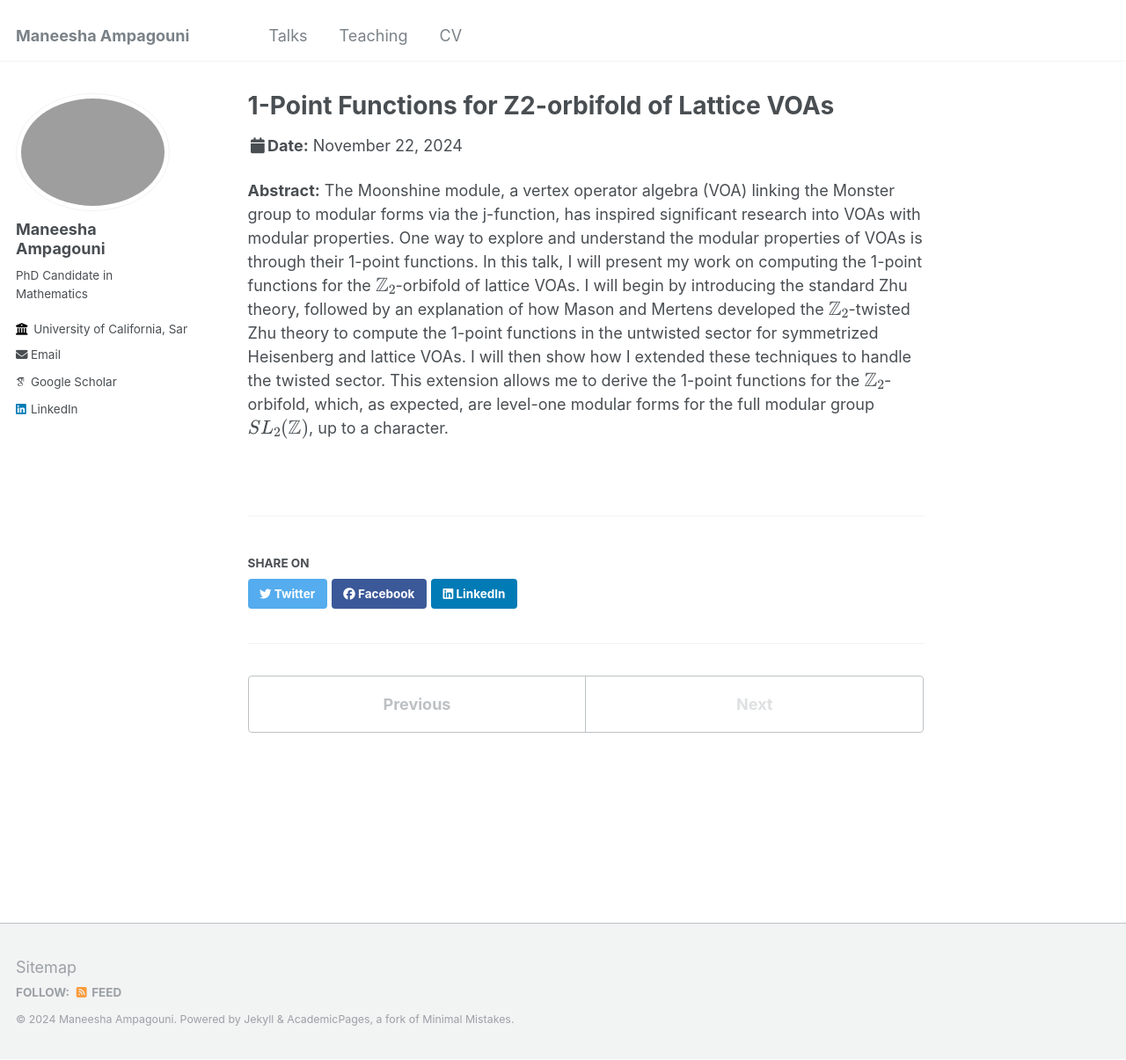
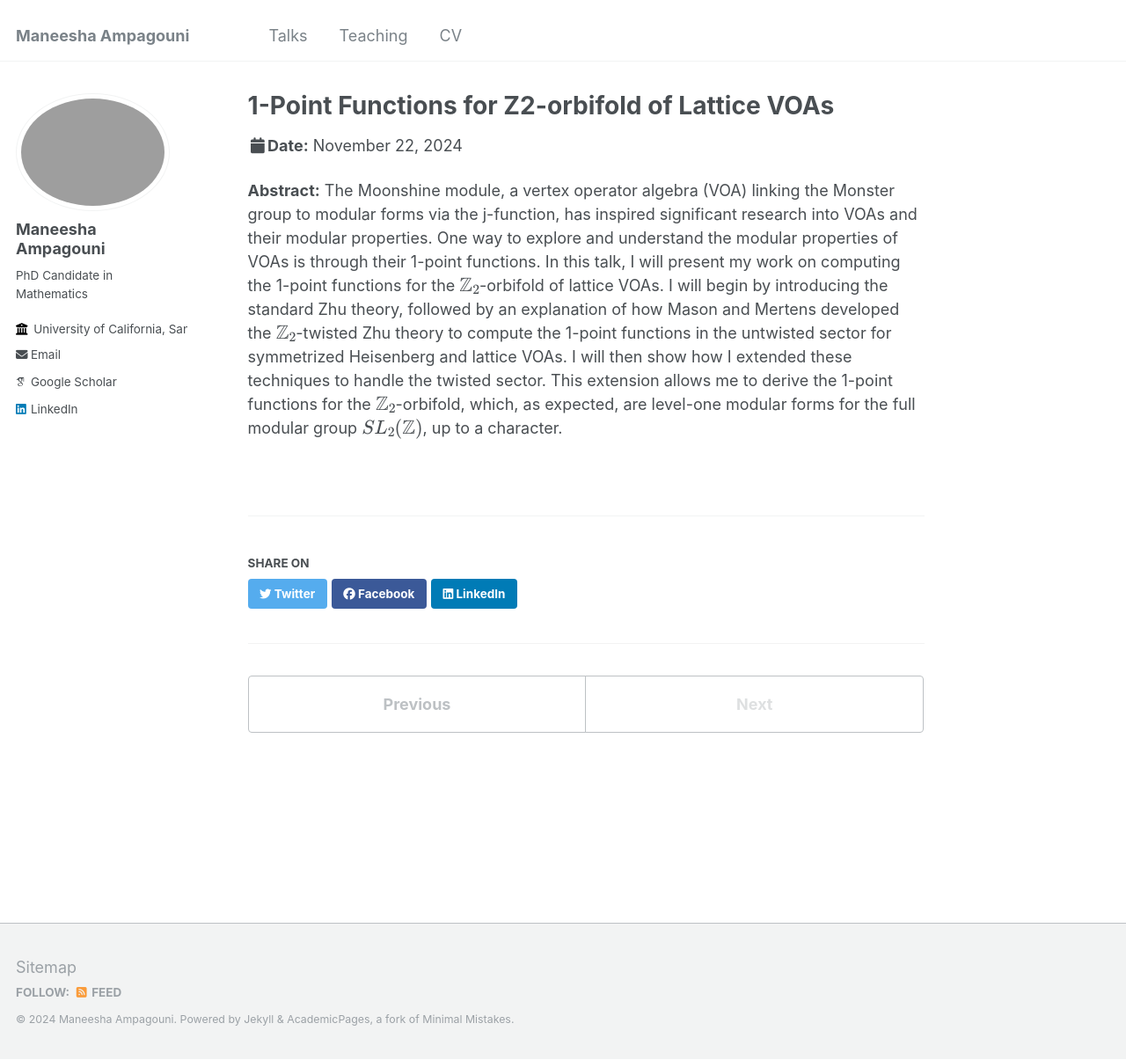
Before and after one commit to ManeeshaAmpagouni/maneeshaampagouni.github.io, a Jekyll site: the page built from _talks/1-point functions.md, in a window 1280 px wide and 1205 px high. Shown: the whole window at 88% size. Built offline with Jekyll 4.4.1, drawn with Linux system fonts in a browser that asks for light colours; some web fonts are replaced.

Commit message:
abstract update

```diff
--- a/_talks/1-point functions.md
+++ b/_talks/1-point functions.md
@@ -9,4 +9,4 @@ date: 2024-11-22
 ---
 
 **Abstract:**
-The Moonshine module, a vertex operator algebra (VOA) linking the Monster group to modular forms via the j-function, has inspired significant research into VOAs with modular properties. One way to explore and understand the modular properties of VOAs is through their 1-point functions. In this talk, I will present my work on computing the 1-point functions for the $\mathbb{Z}_2$-orbifold of lattice VOAs. I will begin by introducing the standard Zhu theory, followed by an explanation of how Mason and Mertens developed the $\mathbb{Z}_2$-twisted Zhu theory to compute the 1-point functions in the untwisted sector for symmetrized Heisenberg and lattice VOAs. I will then show how I extended these techniques to handle the twisted sector. This extension allows me to derive the 1-point functions for the $\mathbb{Z}_2$-orbifold, which, as expected, are level-one modular forms for the full modular group $SL_2(\mathbb{Z})$, up to a character.
+The Moonshine module, a vertex operator algebra (VOA) linking the Monster group to modular forms via the j-function, has inspired significant research into VOAs and their modular properties. One way to explore and understand the modular properties of VOAs is through their 1-point functions. In this talk, I will present my work on computing the 1-point functions for the $\mathbb{Z}_2$-orbifold of lattice VOAs. I will begin by introducing the standard Zhu theory, followed by an explanation of how Mason and Mertens developed the $\mathbb{Z}_2$-twisted Zhu theory to compute the 1-point functions in the untwisted sector for symmetrized Heisenberg and lattice VOAs. I will then show how I extended these techniques to handle the twisted sector. This extension allows me to derive the 1-point functions for the $\mathbb{Z}_2$-orbifold, which, as expected, are level-one modular forms for the full modular group $SL_2(\mathbb{Z})$, up to a character.
```
